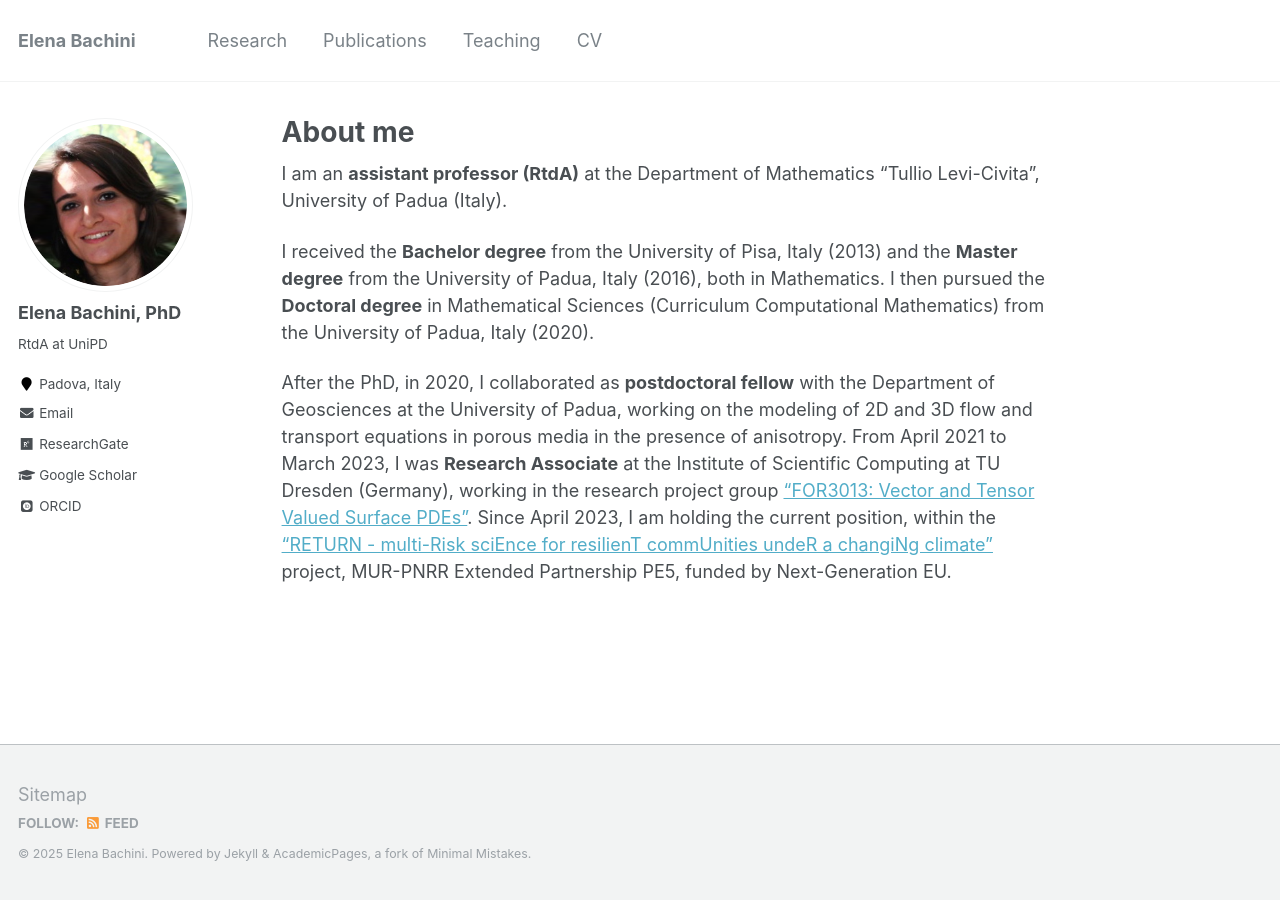
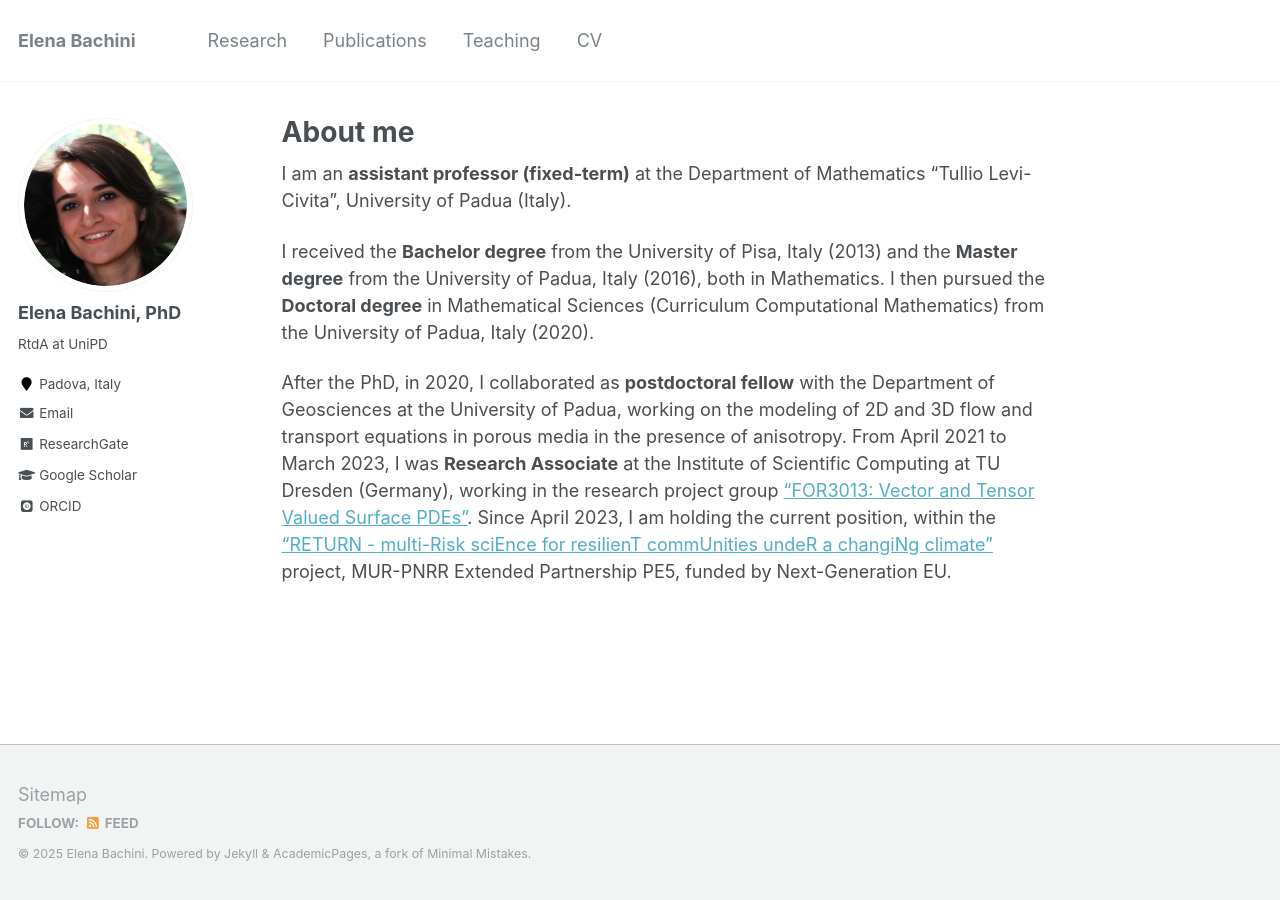
Before and after one commit to elenabachini/elenabachini.github.io, a Jekyll site: the page built from _pages/about.md, in a window 1280 px wide. Built offline with Jekyll 4.4.1, drawn with Linux system fonts in a browser that asks for light colours; some web fonts are replaced.

Commit message:
minor change - fixed term vs rtda

```diff
--- a/_pages/about.md
+++ b/_pages/about.md
@@ -8,7 +8,7 @@ redirect_from:
   - /about.html
 ---
 
-I am an <b>assistant professor (RtdA)</b> at the Department of Mathematics "Tullio Levi-Civita", University of Padua (Italy).
+I am an <b>assistant professor (fixed-term)</b> at the Department of Mathematics "Tullio Levi-Civita", University of Padua (Italy).
 
 I received the <b>Bachelor degree</b> from the University of Pisa, Italy (2013) and the <b>Master degree</b> from the University of Padua, Italy (2016), both in Mathematics. I then pursued the <b>Doctoral degree</b> in Mathematical Sciences (Curriculum Computational Mathematics) from the University of Padua, Italy (2020).
 
```
